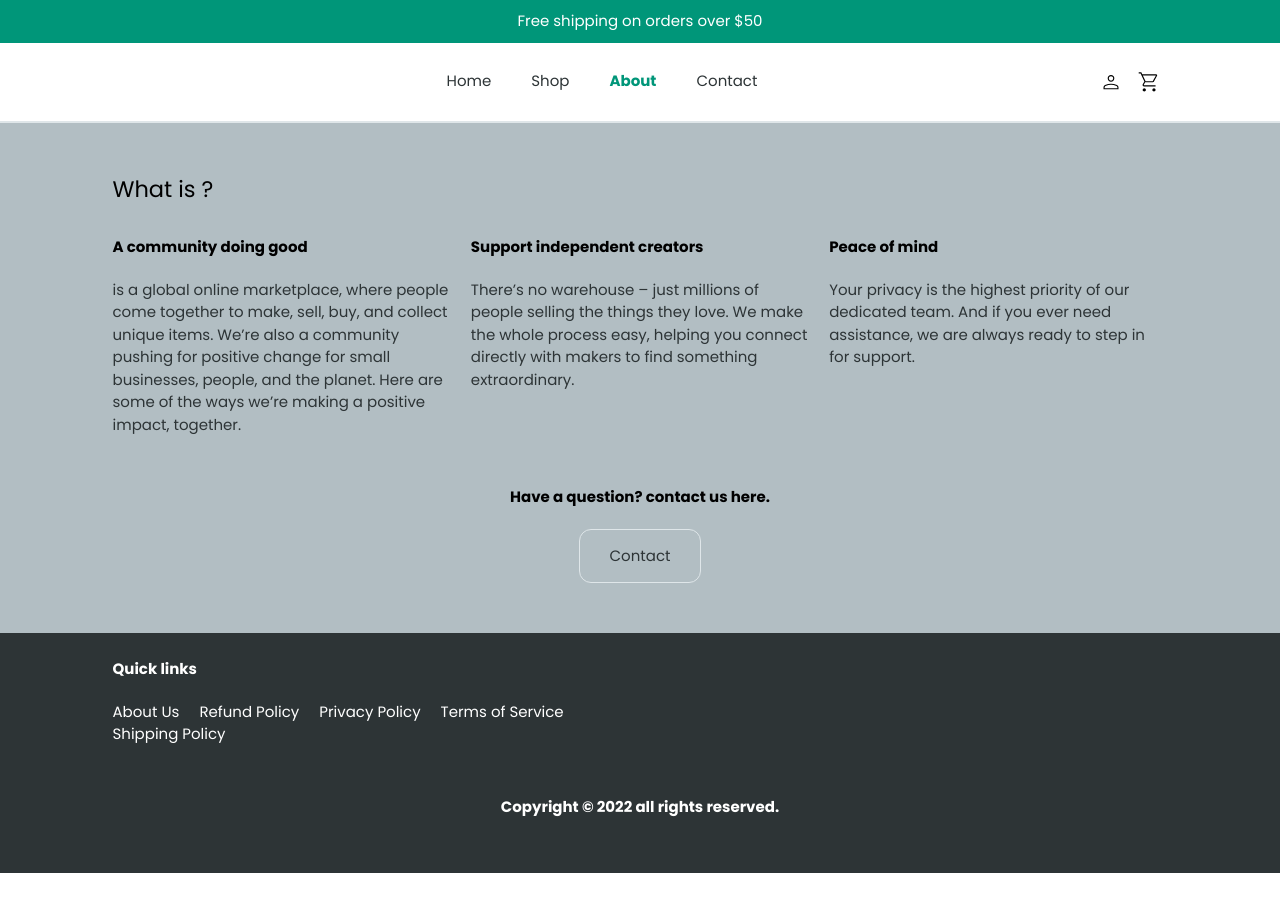
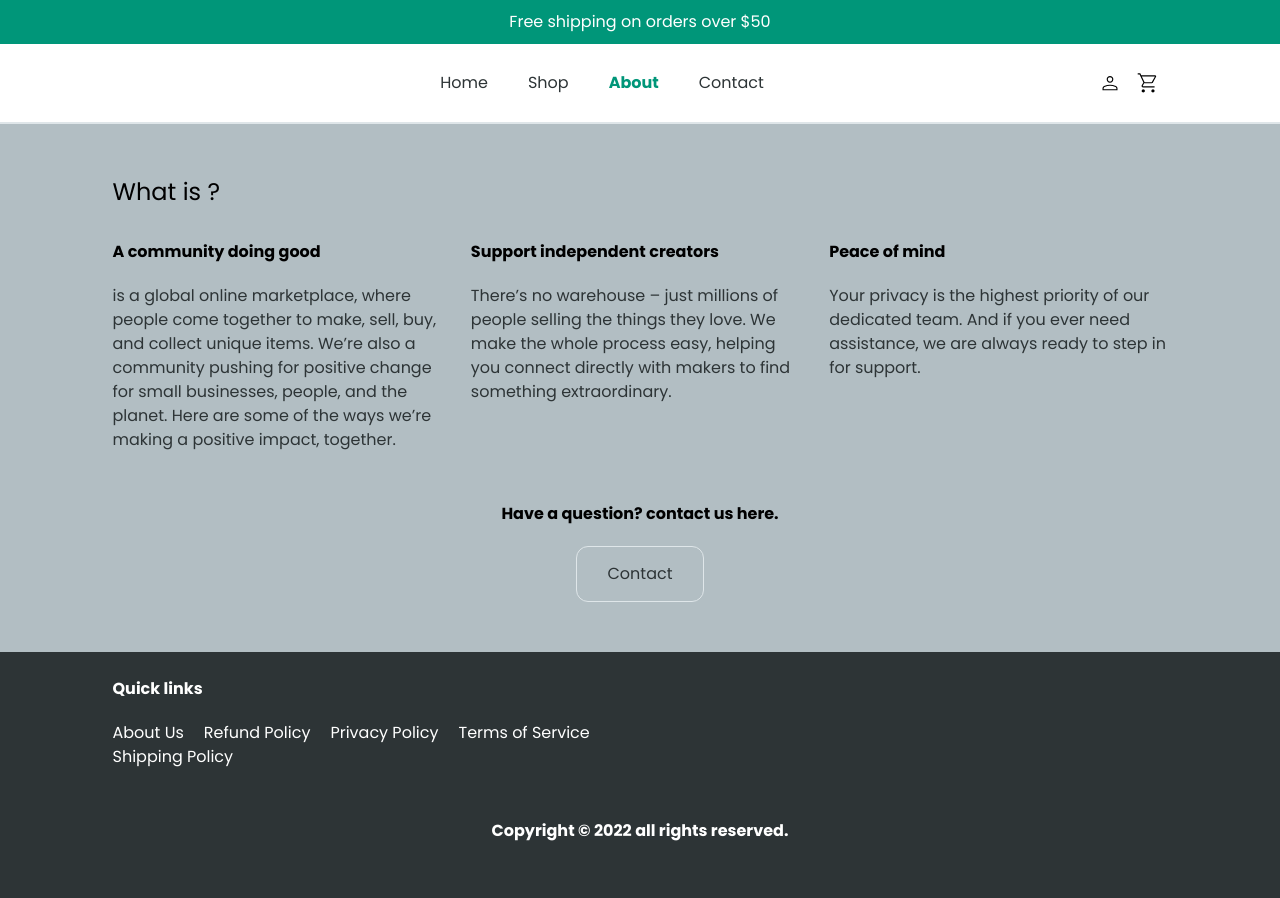
Before and after one commit to marwanzaky/next-ecommerce, a Next.js app: page /about in a window 1280 px wide. Before the commit the page ends 873 px from the top, so only its background shows below. Built offline with nearby package versions, Linux system fonts and the light colour scheme.

Commit message:
Update globals.scss

```diff
--- a/app/globals.scss
+++ b/app/globals.scss
@@ -57,7 +57,7 @@ $field-ph: 25px;
 
 body,
 button {
-  @apply text-[12px] sm:text-[15px];
+  // @apply text-[12px] sm:text-[15px];
   font-family: var(--font-family);
 }
 
--- a/components/cart/table/index.js
+++ b/components/cart/table/index.js
@@ -36,7 +36,6 @@ function Item({ id, name, price, quantity, imgs, setItems }) {
         addEventListener('resize', event => {
             event.preventDefault();
             setLg(lgScreen());
-            console.log(lgScreen())
         });
     }, []);
 
```
